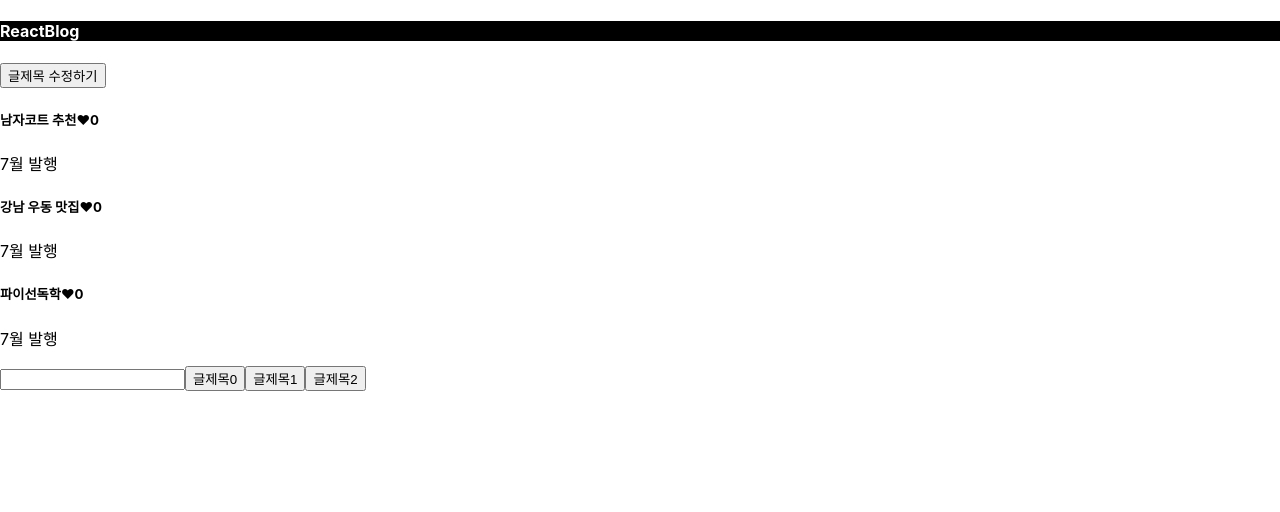
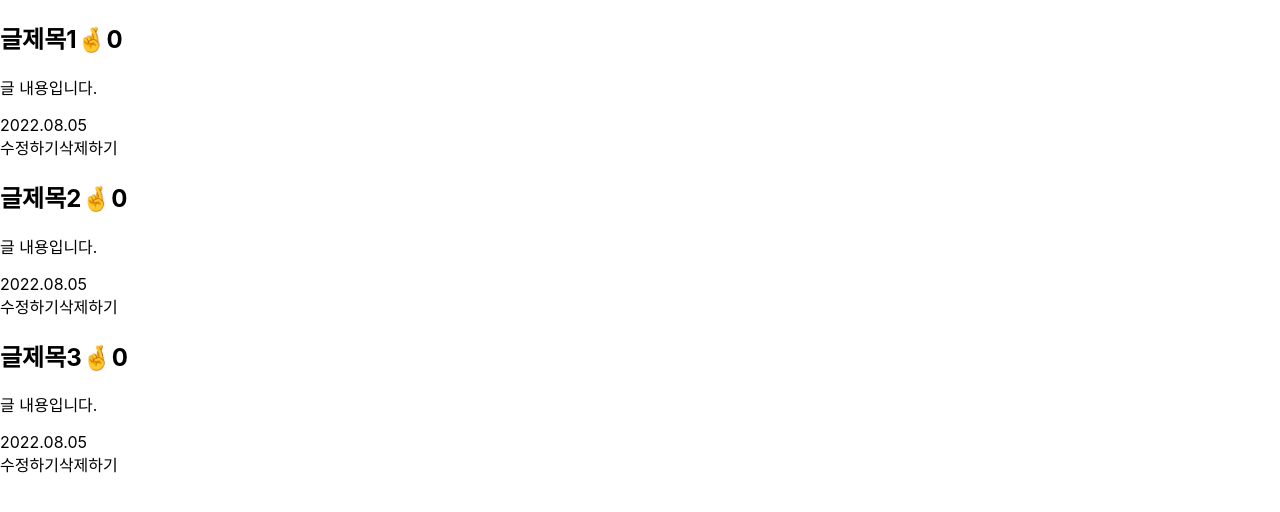
Before and after one commit to ellsagongju/react_project01, a React (Create React App) app: page / in a window 1280 px wide. Shown: the top 512 px of the page. Built offline with nearby package versions, Linux system fonts and the light colour scheme.

Commit message:
[hyojin_jo] 수정 삭제버튼 만들고 싶었지만, 실패 연습페이지로 변경

```diff
--- a/src/App.js
+++ b/src/App.js
@@ -1,119 +1,58 @@
 import React, { useState } from 'react';
 import './App.css'
 
-function App() {
-  let [글제목, 글제목변경] = useState(['남자코트 추천', '강남 우동 맛집', '파이선독학'])
-  let [따봉, 따봉변경] = useState([0, 0, 0]);
-  let [modal, setModal] = useState('false');
-  let [title, setTitle] = useState('0');
-  let [입력값, 입력값변경] = useState('');
-
-  // [1, 2, 3].map(function (a) {
-  //   console.log(a)
-  // });
-
-  // [1, 2, 3].map(function (b) {
-  //   return '12342'
-  // });
-
-  // 1, 2, 3 보다 갯수가 많아지면 어쩔꺼임.계속 숫자 늘려줄거임 ?
-  //   아니지 결국 state를 이용한다 state useState로 저장한게 array 상태니까
-  // .map을 쓸 때 array 대신 useState의 이름을 가져다 놓으면 완성임
-
-
+function App(){
+  let [글제목, 글제목변경] = useState(['글제목1', '글제목2', '글제목3'])
+  let [따봉, 따봉변경] = useState([0, 0, 0])
+  let [modal, setModal] = useState('true')
+  let [title, setTitle] = useState('')
+  let [change, setChange] = useState('false')
   return (
-    <div className="App">
-      <div className="black-nav">
-        <h4>ReactBlog</h4>
-      </div>
-
-      <button onClick={() => {
-        let titleCopy = [...글제목]
-        titleCopy[0] = '여자코트 추천';
-        글제목변경(titleCopy);
-      }}>글제목 수정하기</button>
-
-
-      {/* 원래 했던 코드
-      <div className="blog_list">
-        <h5>{글제목[0]}<span onClick={() => { 따봉변경(따봉 + 1) }}>❤</span> {따봉}</h5>
-        <p>7월 발행</p>
-      </div>
-      <div className="blog_list">
-        <h5>{글제목[1]}<span onClick={()=> {setModal( modal = true)}}>모달띄우기</span></h5>
-        <p>7월 발행</p>
-      </div>
-      <div className="blog_list">
-        <h5>{글제목[2]}</h5>
-        <p>7월 발행</p>
-      </div> */}
-
-      {/* 콜백함수를 쓰게 되면 */}
-        {/* {
-          글제목.map(function(a){
+    <div className='App'>
+      {
+        글제목.map(function(a,i){
           return(
-              <div className="blog_list">
-                <h5>{a}<span onClick={() => { 따봉변경(따봉 + 1) }}>❤</span> {따봉}</h5>
-                <p>7월 발행</p>
-              </div>
-            )
-          })
-      } */}
-
-      {/* array 개수만큼 숫자가 늘어나는 정수 i */}
-              {
-          글제목.map(function(a, i){
-            return(
-              <div className="blog_list">
-                <h5 onClick={() => { setModal(modal = true);  setTitle(i)}}>
-                  {글제목[i]}
+          <div className='Blog_list'>
+              <h2 onClick={() => {
+                setModal(modal == 'true'); setTitle(i);
+               }}>
+                { 글제목[i]}
                 <span onClick={(e) => {
                   e.stopPropagation();
-                      let copy = [...따봉];
-                      copy[i] = copy[i] + 1;
-                      따봉변경(copy);
-                      }}>❤
-                  </span>
-                  {따봉[i]}
-                </h5>
-                <p>7월 발행</p>
+                  let good = [...따봉];
+                  good[i] = good[i] + 1;
+                  따봉변경(good);
+              }}>🤞</span>{따봉[i]}
+            </h2>
+            <p>글 내용입니다.</p>
+              <span>2022.08.05</span>
+              <div className='change_btn'>
+                <span className='edit_btn' onClick={() => {
+
+                }}>수정하기</span>
+                <span className='del_btn'>삭제하기</span>
+              </div>
           </div>
           )
         })
       }
 
-      <input onChange={(e) => {
-        입력값변경(e.target.value)
-        console.log(입력값)
-      }}></input>
-
-      <button onClick={() => { setTitle(0) }}>글제목0</button>
-      <button onClick={() => { setTitle(1) }}>글제목1</button>
-      <button onClick={() => { setTitle(2) }}>글제목2</button>
-
       {
-        modal === true ? <Modal title={title} 글제목={글제목} /> : null
+        modal === true ? <Modal title={title} 글제목={글제목}></Modal> : null
       }
-        {/* 조건식 ? 참일 떄 실행할 코드 : 거짓일 때 실행할 코드 */}
-
-    </div>
-  );
-}
-
-
-function Modal(props){
-  return (
-    <div className="modal">
-      <h4>{props.글제목[props.title]}</h4>
-      <span>날짜</span>
-      <p></p>
     </div>
   )
 }
 
-// [동적인 ui 만드는 step]
-// 1. html css로 미리 디자인 완성
-// 2. ui의 현재상태를 state로 저장
 
+function Modal(props) {
+  return (
+    <div className='modal'>
+      <h3>{props.글제목[props.title]}</h3>
+      <p>모달내용</p>
+      <span>모달날짜입니다만</span>
+    </div>
+  )
+}
 
 export default App;
```
Also changed, not shown: src/ex_group/ex02.js (added, +119 -0 lines). Lines whose indentation alone changed are shown as unchanged.
